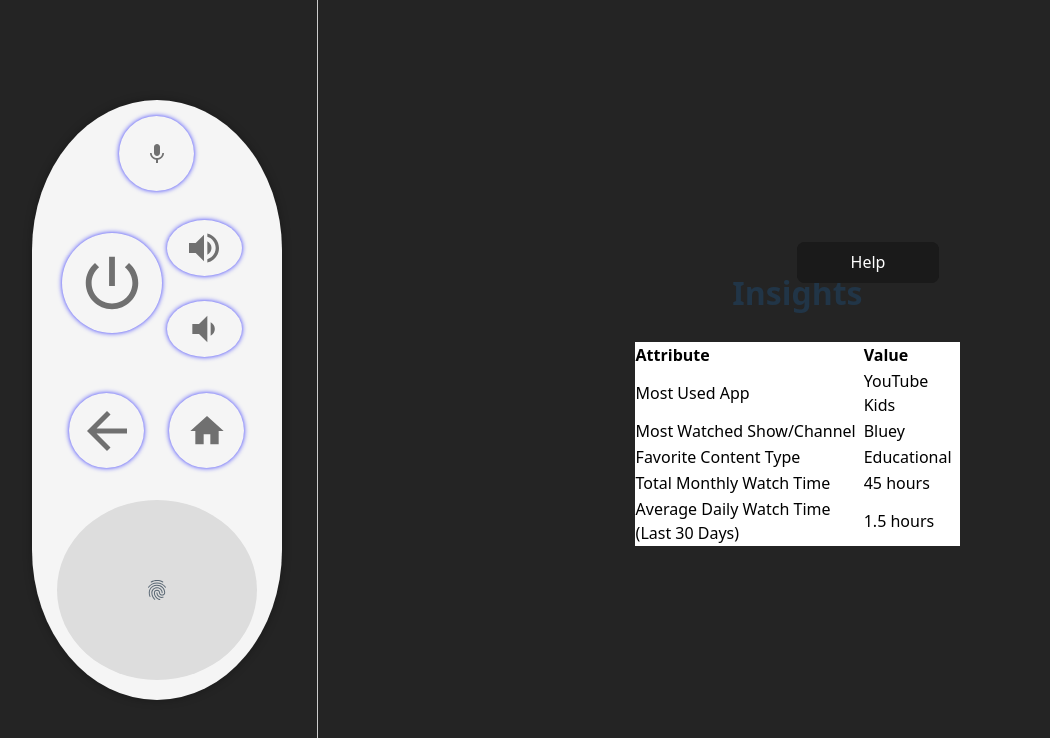
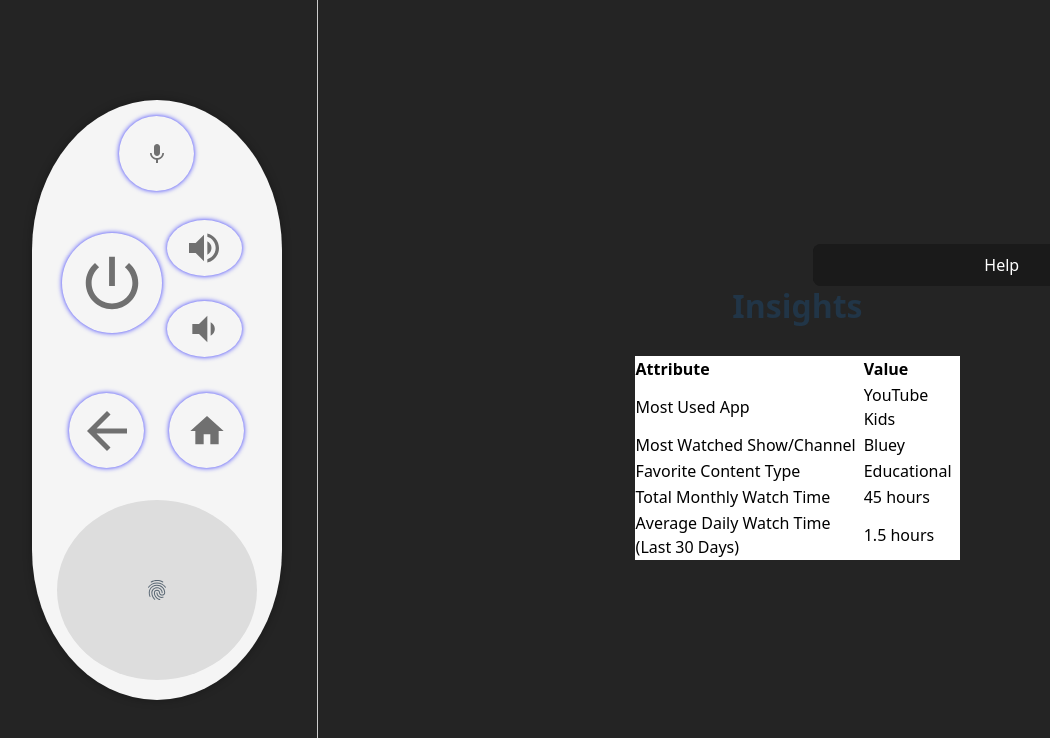
Before and after one commit to Zhai790/CPSC-481, a React (Vite) app in the folder my-react-app/: page /insights in a window 1280 px wide. Shown: the top 738 px of the page, without its empty margins (3-1053 px from the left). Built offline with nearby package versions, Linux system fonts and the light colour scheme.

Commit message:
nearly all tsx files have dedicated css files accompanying

```diff
--- a/my-react-app/src/pages/InsightsPage.tsx
+++ b/my-react-app/src/pages/InsightsPage.tsx
@@ -1,5 +1,5 @@
 import { useNavigate } from 'react-router-dom';
-import './Insights.css';
+import '/src/pages/css_files/Insights.css';
 
 const InsightsPage = () => {
   const navigate = useNavigate();
--- a/my-react-app/src/pages/ParentHome.tsx
+++ b/my-react-app/src/pages/ParentHome.tsx
@@ -1,4 +1,4 @@
-import "./ParentHome.css";
+import "/src/pages/css_files/ParentHome.css";
 import { useNavigate } from 'react-router-dom';
 
 
--- a/my-react-app/src/pages/SecurityPage.tsx
+++ b/my-react-app/src/pages/SecurityPage.tsx
@@ -1,6 +1,6 @@
 import { useState, useEffect } from 'react';
 import { useNavigate } from 'react-router-dom';
-import "./SecurityPage.css";
+import "/src/pages/css_files/SecurityPage.css";
 
 const SecurityPage = () => {
   const navigate = useNavigate();
--- a/my-react-app/src/pages/Settings.tsx
+++ b/my-react-app/src/pages/Settings.tsx
@@ -1,5 +1,5 @@
-import React from 'react';
 import { useNavigate } from 'react-router-dom';
+import '/src/pages/css_files/Settings.css';
 
 const Settings = () => {
   const navigate = useNavigate();
@@ -32,38 +32,23 @@ const Settings = () => {
   };
 
   return (
-    <div style={{ padding: '2rem', textAlign: 'center', position: 'relative' }}>
-      {/* Back Button */}
-      <button
-        onClick={handleBackButtonClick}
-        style={{ position: 'absolute', top: '20px', left: '20px' }}
-      >
-        Back
-      </button>
+    <div className="container">
+      <button onClick={handleBackButtonClick} className="back-button">Back</button>
+      <button onClick={handleHelpButtonClick} className="help-button">Help</button>
 
-      {/* Help Button */}
-      <button
-        onClick={handleHelpButtonClick}
-        style={{ position: 'absolute', top: '20px', right: '20px' }}
-      >
-        Help
-      </button>
+      <h1 className="header">Settings</h1>
 
-      {/* Header */}
-      <h1>Settings</h1>
-
-      {/* Buttons for the settings options */}
-      <div style={{ display: 'flex', flexDirection: 'column', alignItems: 'center', marginTop: '5rem' }}>
-        <button onClick={handleContentFilteringClick} style={buttonStyle}>
+      <div className="button-container">
+        <button onClick={handleContentFilteringClick} className="button">
           Content Filtering
         </button>
-        <button onClick={handleTimeLimitSettingsClick} style={buttonStyle}>
+        <button onClick={handleTimeLimitSettingsClick} className="button">
           Time Limit Settings
         </button>
-        <button onClick={handleSubscriptionsClick} style={buttonStyle}>
+        <button onClick={handleSubscriptionsClick} className="button">
           Subscriptions
         </button>
-        <button onClick={handleGeneralSettingsClick} style={buttonStyle}>
+        <button onClick={handleGeneralSettingsClick} className="button">
           General Settings
         </button>
       </div>
@@ -71,19 +56,4 @@ const Settings = () => {
   );
 };
 
-//button styling reused for all buttons
-const buttonStyle: React.CSSProperties = {
-  padding: '1rem 2rem',
-  fontSize: '1.2rem',
-  margin: '1rem',
-  backgroundColor: '#1a1a1a',
-  color: 'white',
-  border: 'none',
-  borderRadius: '8px',
-  cursor: 'pointer',
-  transition: 'background-color 0.3s ease',
-  width: '80%',
-  maxWidth: '400px',
-};
-
 export default Settings;
--- a/my-react-app/src/pages/Welcome.tsx
+++ b/my-react-app/src/pages/Welcome.tsx
@@ -1,5 +1,5 @@
 import { useNavigate } from "react-router-dom";
-import "./Welcome.css";
+import "/src/pages/css_files/Welcome.css";
 
 export default function Welcome() {
   const navigate = useNavigate();
--- /dev/null
+++ b/my-react-app/src/pages/css_files/Settings.css
@@ -0,0 +1,57 @@
+.container {
+    padding: 2rem;
+    text-align: center;
+    position: relative;
+  }
+
+  .back-button,
+  .help-button {
+    position: absolute;
+    top: 20px;
+    padding: 0.6rem 1.2rem;
+    font-size: 1rem;
+    background-color: #1a1a1a;
+    color: white;
+    border: none;
+    border-radius: 8px;
+    cursor: pointer;
+  }
+
+  .back-button {
+    left: 20px;
+  }
+
+  .help-button {
+    right: 20px;
+  }
+
+  .header {
+    margin-top: 3rem;
+    margin-bottom: 3rem;
+    font-size: 2rem;
+  }
+
+  .button-container {
+    display: flex;
+    flex-direction: column;
+    align-items: center;
+    margin-top: 5rem;
+  }
+
+  .button {
+    padding: 1rem 2rem;
+    font-size: 1.2rem;
+    margin: 1rem;
+    background-color: #1a1a1a;
+    color: white;
+    border: none;
+    border-radius: 8px;
+    cursor: pointer;
+    transition: background-color 0.3s ease;
+    width: 80%;
+    max-width: 400px;
+  }
+
+  .button:hover {
+    background-color: #333;
+  }
```
Also changed, not shown: my-react-app/src/pages/css_files/Insights.css (renamed from my-react-app/src/pages/Insights.css), my-react-app/src/pages/css_files/ParentHome.css (renamed from my-react-app/src/pages/ParentHome.css), my-react-app/src/pages/css_files/SecurityPage.css (renamed from my-react-app/src/pages/SecurityPage.css), my-react-app/src/pages/css_files/Welcome.css (renamed from my-react-app/src/pages/Welcome.css).
